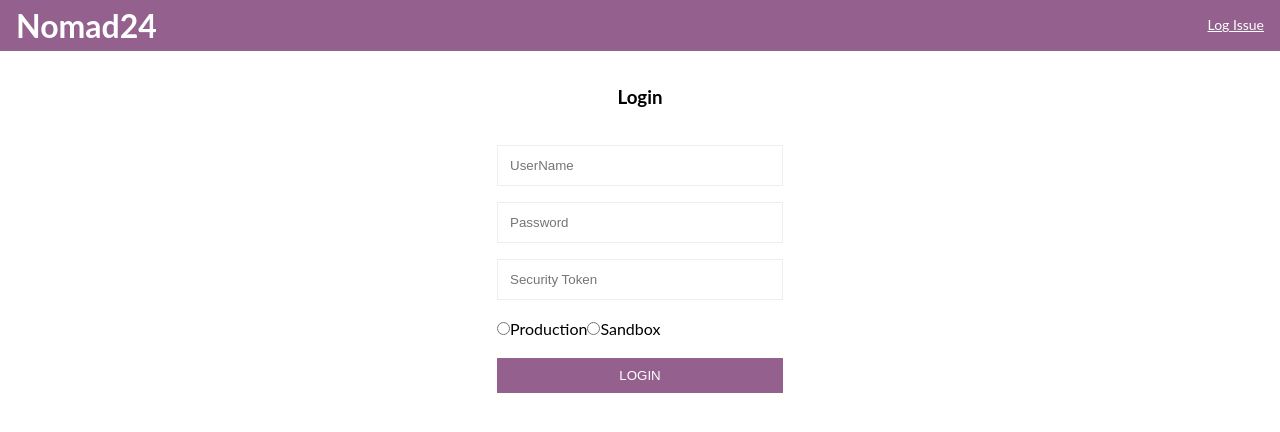
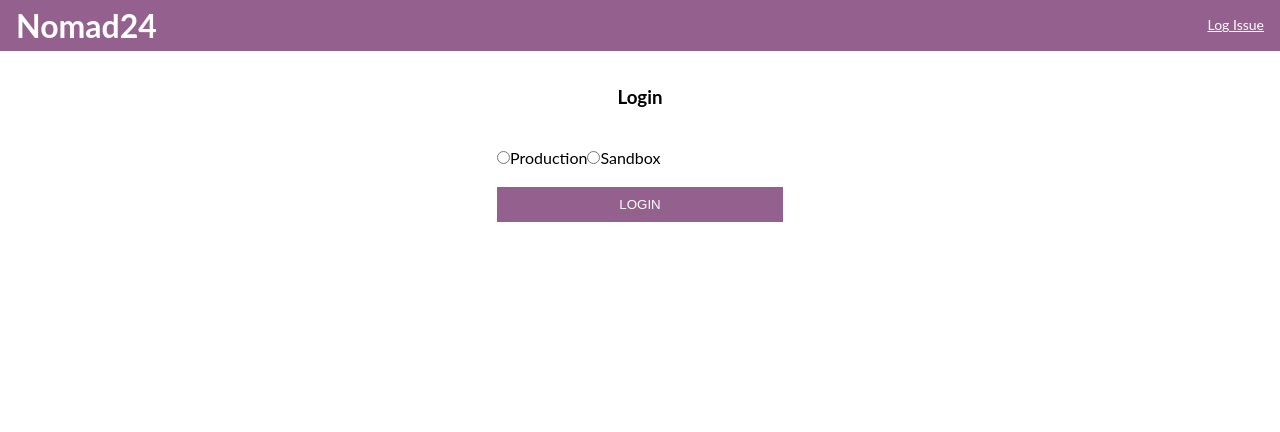
Before and after one commit to Sarveshgithub/Nomad, a React (Create React App) app in the folder client/: page /signin in a window 1280 px wide. Shown: the top 432 px of the page. Built offline with nearby package versions, Linux system fonts and the light colour scheme.

Commit message:
add changes

```diff
--- a/client/src/component/Home.js
+++ b/client/src/component/Home.js
@@ -3,21 +3,7 @@ import { postCall } from "./util";
 import Table from "./Table";
 import Loader from "./Loader";
 function Home(props) {
-  let {
-    location: { data },
-  } = props;
-  // let data = {
-  //   accessToken:
-  //     "00D2w000003ytsa!ARMAQMr26UexMQMWCHqUY_RO_0DmDlqchdFUQrS2WnQI1aiNxZft6vZmbdo7BMAe5NQ2WXLp_q2Y74oGjucL0v7qpXsN762Z",
-  //   id: "0052w000002VemNAAS",
-  //   instanceUrl: "https://sarvesh-sfdx-dev-ed.my.salesforce.com",
-  //   organizationId: "00D2w000003ytsaEAA",
-  //   url:
-  //     "https://login.salesforce.com/id/00D2w000003ytsaEAA/0052w000002VemNAAS",
-  // };
-  if (!data) {
-    props.history.push("/signin");
-  }
+  const { instanceUrl } = props;
   const [permSet, setPerms] = useState([]);
   const [profile, setProfile] = useState([]);
   const [loading, setLoading] = useState(false);
@@ -79,7 +65,6 @@ function Home(props) {
     permName = permName ? `(${addQuotes(permName)})` : "";
     profileName = profileName ? `(${addQuotes(profileName)})` : "";
     userId = userId ? addQuotes(userId) : "";
-    if (data) {
     console.log("objApi::", objApi, fieldApi, userId, permName, profileName);
     const callback = (response) => {
       console.log("callback response,:::", response);
@@ -113,11 +98,9 @@ function Home(props) {
         isProfile,
         isPerm,
         userId,
-          ...data,
       },
       callback
     );
-    }
   };
 
   const addQuotes = (data) => {
@@ -249,7 +232,7 @@ function Home(props) {
               ]}
               data={profile}
               IsOwnedByProfile={true}
-              instanceUrl={data.instanceUrl}
+              instanceUrl={instanceUrl}
             />
           )}
         </div>
@@ -265,7 +248,7 @@ function Home(props) {
               ]}
               data={permSet}
               IsOwnedByProfile={false}
-              instanceUrl={data.instanceUrl}
+              instanceUrl={instanceUrl}
             />
           )}
         </div>
--- a/client/src/component/Signin.js
+++ b/client/src/component/Signin.js
@@ -5,9 +5,6 @@ import React, { useState, useEffect } from "react";
 import axios from "axios";
 function Signin(props) {
   const [user, setUser] = useState({
-    userName: "",
-    password: "",
-    secToken: "",
     orgType: "",
   });
 
@@ -23,15 +20,6 @@ function Signin(props) {
   };
   const validation = () => {
     const tempErr = {};
-    if (!user.userName) {
-      tempErr["userName"] = "Required";
-    }
-    if (!user.password) {
-      tempErr["password"] = "Required";
-    }
-    if (!user.secToken) {
-      tempErr["secToken"] = "Required";
-    }
     if (!user.orgType) {
       tempErr["orgType"] = "Required";
     }
@@ -46,13 +34,13 @@ function Signin(props) {
     if (Object.keys(error).length === 0 && isSubmitting) {
       console.log("test::", user);
       axios
-        .post("/api/user/login", user)
+        .get("/api/user/whoami", user)
         .then((response) => {
-          console.log(response);
-          props.history.push({
-            pathname: "/home",
-            data: response.data,
-          });
+          console.log("response:::", response);
+          // props.history.push({
+          //   pathname: "/home",
+          //   data: response.data,
+          // });
           setIsSubmitting(false);
         })
         .catch((error) => {
@@ -77,39 +65,6 @@ function Signin(props) {
           <div className="form-header">
             <h3>Login</h3>
             {serverError && <p className="redColor">{serverError}</p>}
-          </div>
-          <div className="form-group">
-            <input
-              type="text"
-              className="form-input"
-              name="userName"
-              value={user.userName}
-              onChange={onchange}
-              placeholder="UserName"
-            />
-            {error.userName && <p className="redColor">{error.userName}</p>}
-          </div>
-          <div className="form-group">
-            <input
-              type="password"
-              className="form-input"
-              placeholder="Password"
-              name="password"
-              value={user.password}
-              onChange={onchange}
-            />
-            {error.password && <p className="redColor">{error.password}</p>}
-          </div>
-          <div className="form-group">
-            <input
-              type="password"
-              className="form-input"
-              placeholder="Security Token"
-              name="secToken"
-              value={user.secToken}
-              onChange={onchange}
-            />
-            {error.secToken && <p className="redColor">{error.secToken}</p>}
           </div>
           <div className="form-group">
             <input
```
Also changed, not shown: 2 other files (tests, documents, lock files or other folders). Lines whose indentation alone changed are shown as unchanged.
